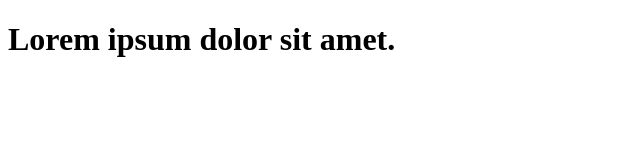
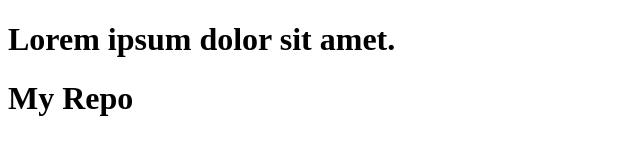
Before and after one commit to Asad0312/Localrepo, a plain HTML site: page index.html in a window 1280 px wide. Shown: the whole page, without its empty margins (0-640 px from the left). Drawn offline with Linux system fonts and the light colour scheme.

Commit message:
add new line

```diff
--- a/index.html
+++ b/index.html
@@ -7,5 +7,6 @@
 </head>
 <body>
     <h1>Lorem ipsum dolor sit amet.</h1>
+    <h1>My Repo</h1>
 </body>
 </html>
```
